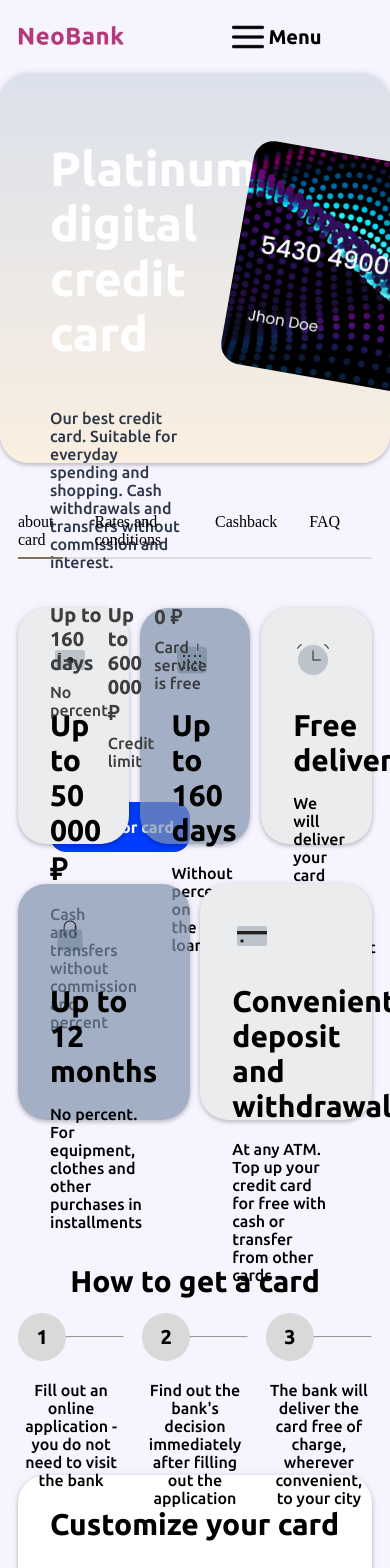
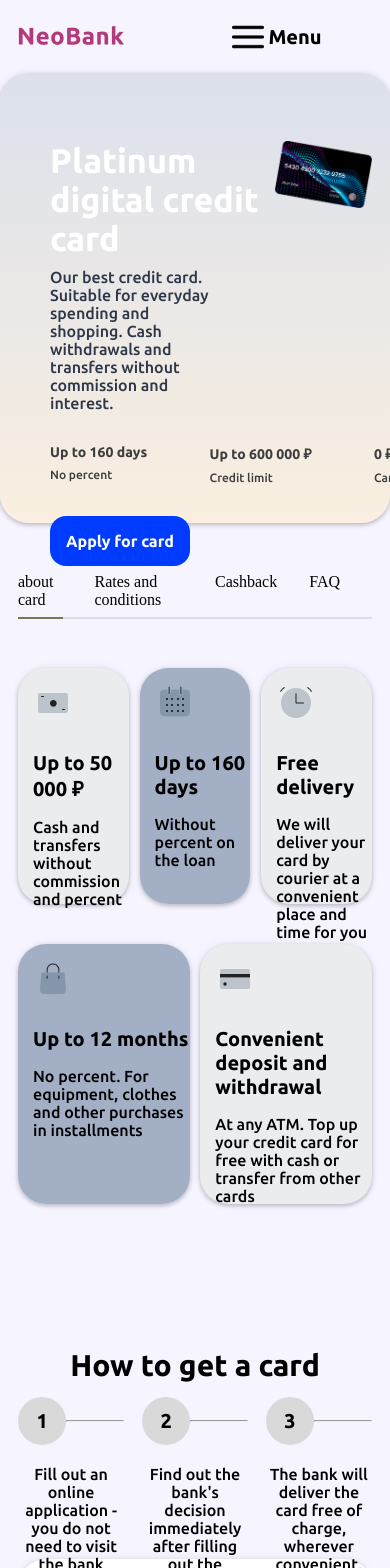
Before and after one commit to ngel9899/NeoBank, a React (Create React App) app: page /loanPage in a window 390 px wide. Shown: the top 1568 px of the page. Built offline with nearby package versions, Linux system fonts and the light colour scheme.

Commit message:
tabs adaptive

```diff
--- a/src/components/form/form.tsx
+++ b/src/components/form/form.tsx
@@ -10,8 +10,9 @@ const arrInput = [
         placeholder: "For Example Doe",
         name: "lastName",
         select: false,
-        required: true
-    },
+        required: true,
+        errorText: "Enter your last name"
+    } as const,
     {
         label: "Your first name",
         caption: "firstName",
@@ -19,8 +20,9 @@ const arrInput = [
         placeholder: "For Example Jhon",
         name: "firstName",
         select: false,
-        required: true
-    },
+        required: true,
+        errorText: "Enter your first name"
+    } as const,
     {
         label: "Your patronymic",
         caption: "middleName",
@@ -29,14 +31,14 @@ const arrInput = [
         name: "middleName",
         select: false,
         required: false
-    },
+    } as const,
     {
         label: "Select term",
         caption: "term",
         name: "term",
         select: true,
         required: true
-    },
+    } as const,
     {
         label: "Your email",
         caption: "email",
@@ -44,8 +46,10 @@ const arrInput = [
         placeholder: "test@gmail.com",
         name: "email",
         select: false,
-        required: true
-    },
+        required: true,
+        pattern: /[a-z0-9!#$%&'*+/=?^_`{|}~-]+(?:\.[a-z0-9!#$%&'*+/=?^_`{|}~-]+)*@(?:[a-z0-9](?:[a-z0-9-]*[a-z0-9])?\.)+[a-z0-9](?:[a-z0-9-]*[a-z0-9])?/,
+        errorText: "Incorrect email address"
+    } as const,
     {
         label: "Your date of birth",
         caption: "birthdate",
@@ -53,8 +57,11 @@ const arrInput = [
         placeholder: "Select Date and Time",
         name: "birthdate",
         select: false,
-        required: true
-    },
+        required: true,
+        min: "1900-01-01",
+        max: "2005-08-01",
+        errorText: "Incorrect date of birth"
+    } as const,
     {
         label: "Your passport series",
         caption: "passportSeries",
@@ -64,8 +71,9 @@ const arrInput = [
         select: false,
         required: true,
         maxLength: 4,
-        minLength: 4
-    },
+        minLength: 4,
+        errorText: "The series must be 4 digits"
+    } as const,
     {
         label: "Your passport number",
         caption: "Passport number",
@@ -75,17 +83,17 @@ const arrInput = [
         select: false,
         required: true,
         maxLength: 6,
-        minLength: 4
-    },
+        minLength: 6,
+        errorText: "The series must be 6 digits"
+    } as const,
 
 ]
 
 
 
 export function Form(){
-    const { register, handleSubmit, control, formState: { errors }  } = useForm<IFormInterface>();
+    const { register, handleSubmit, control, formState:{errors}} = useForm<IFormInterface>({mode: 'onChange'});
     const onSubmit = (data: any) => console.log("отправлено:", data);
-    /*console.log(errors);*/
 
     interface IFormInterface{
         amount: number,
@@ -103,12 +111,15 @@ export function Form(){
         caption: string,
         type?: string,
         placeholder?: string,
-        name: string,
+        name: keyof IFormInterface,
         select: boolean,
         required: boolean,
         maxLength?: number,
         minLength?: number,
-        pattern?: any
+        pattern?: RegExp,
+        min?: any,
+        max?: any,
+        errorText?: string
     }
     interface IInputCard{
         item: IInputCardItem
@@ -123,19 +134,22 @@ export function Form(){
         return <p className="form-selectAmount-content__value">{amount} 000</p>
     }
 
-
     const InputCard = (InputCardItem: IInputCard) =>{
+        let name = InputCardItem.item.name;
         return(
             <div className={InputCardItem.item.caption === "middleName"?"inputCard__Container inputCard-Container__noneAfter" : "inputCard__Container"}>
                 <label>{InputCardItem.item.label}</label>
                 {!InputCardItem.item.select &&
                     <input aria-label={InputCardItem.item.caption} type={InputCardItem.item.type} placeholder={InputCardItem.item.placeholder}
-                           {...register(InputCardItem.item.name, {
-                            required: InputCardItem.item.required,
-                            maxLength: InputCardItem.item.maxLength,
-                            minLength: InputCardItem.item.minLength,
-                            pattern: InputCardItem.item.pattern,
+                           {...register(name, {
+                                required: InputCardItem.item.required,
+                                maxLength: InputCardItem.item.maxLength,
+                                minLength: InputCardItem.item.minLength,
+                                pattern: InputCardItem.item.pattern,
+                                min: InputCardItem.item.min,
+                                max: InputCardItem.item.max
                         })} />
+                    /*({errors[name] && <p>InputCardItem.item.errorText</p>})*/
                 }
                 {InputCardItem.item.select &&
                     <select aria-label={InputCardItem.item.caption} name={InputCardItem.item.name}>
@@ -166,7 +180,7 @@ export function Form(){
                             <div className="form-selectAmount__content">
                                 <h3>Select amount</h3>
                                 <AmountWatched control={control} />
-                                <input type="range" placeholder="amount" {...register("amount", {required: true, max: 600000, min: 15000, pattern: /150000/i})} />
+                                <input type="range" placeholder="amount" {...register("amount", {})} />
                                 <div className="form-selectAmount-content__minMax">
                                     <p>15 000</p>
                                     <p>600 000</p>
@@ -192,32 +206,5 @@ export function Form(){
                 </div>
             </form>
         </section>
-    );
+    )
 }
-
-export function App() {
-    const { register, handleSubmit, formState: { errors } } = useForm();
-    const onSubmit = (data: any) => console.log(data);
-    console.log(errors);
-
-    return (
-        <form onSubmit={handleSubmit(onSubmit)}>
-            <input type="range" placeholder="amount" {...register("amount", {required: true, max: 600000, min: 15000, pattern: /150000/i})} />
-            <input type="text" placeholder="lastName" {...register("lastName", {required: true})} />
-            <input type="text" placeholder="firstName" {...register("firstName", {required: true})} />
-            <input type="text" placeholder="middleName" {...register} />
-            <select {...register("term", { required: true })}>
-                <option value="6 month">6 month</option>
-                <option value="12 month">12 month</option>
-                <option value="18 month">18 month</option>
-                <option value="24 month">24 month</option>
-            </select>
-            <input type="text" placeholder="email" {...register("email", {required: true})} />
-            <input type="datetime" placeholder="birthdate" {...register("birthdate", {required: true})} />
-            <input type="number" placeholder="passportSeries" {...register} />
-            <input type="number" placeholder="passportNumber" {...register("passportNumber", {})} />
-
-            <input type="submit" value="Continue" />
-        </form>
-    );
-}
--- a/src/sass/digitalСreditСard.sass
+++ b/src/sass/digitalСreditСard.sass
@@ -57,4 +57,40 @@
     @include buttonBlue-16
 
 .digitalСreditСard__image
+  width: 39%
   padding-right: 100px
+  img
+    width: 100%
+
+@media screen and (max-width: 1300px)
+  .digitalСreditСard
+    height: 400px
+  .digitalСreditСard__left-bloc
+    width: 70%
+  .digitalСreditСard__image
+    padding-right: 40px
+
+@media screen and (max-width: 1152px)
+  .digitalСreditСard__image
+    padding-right: 0
+
+  .digitalСreditСard__text
+    h1
+      font-size: 34px
+    p
+      @include ubuntuMed-16
+      padding-top: 10px
+
+  .digitalСreditСard__conditions
+    h4
+      font-size: 14px
+    p
+      font-size: 12px
+
+@media screen and (max-width: 690px)
+  .digitalСreditСard
+    height: 450px
+  .digitalСreditСard__conditions
+    width: 450px
+    div[data-descr]
+      margin-right: 20px
--- a/src/sass/form.sass
+++ b/src/sass/form.sass
@@ -93,6 +93,12 @@
     outline: none
     &:focus
       border: solid 2px #5B35D5
+  input:after
+    display: inline-block
+    content: ""
+    width: 24px
+    height: 24px
+    background: url($way-img + "check-close-red.png") no-repeat
 
 .inputCard-Container__noneAfter
   label
--- a/src/sass/subscribe.sass
+++ b/src/sass/subscribe.sass
@@ -62,6 +62,7 @@
       @include ubuntuBold-20
     a
       @include ubuntuBold-20
+    @include ubuntuBold-20
 
   .subscribe__form
     display: inline-block
--- a/src/sass/tabs.sass
+++ b/src/sass/tabs.sass
@@ -72,10 +72,12 @@
 
 .ratesAndConditions__title
   width: 32%
+  margin-right: 69px
   p
     @include ubuntuMed-16
 
 .ratesAndConditions__text
+  width: 68%
   p
     @include ubuntuMed-16
     color: #434343
@@ -132,7 +134,7 @@
     color: #1C1C1E
     list-style: none
     user-select: none
-    padding: 32px 32px 32px 32px
+    padding: 32px
     &:after
       display: block
       content: ""
@@ -143,7 +145,7 @@
   p
     @include ubuntuReg-16
     color: #7B7454
-    padding: 24px 0 25px 32px
+    padding: 24px 69px 25px 32px
 
 .howToGetCard
   padding: 48px 0 46px 0
@@ -181,3 +183,49 @@
     @include ubuntuMed-16
     text-align: center
     padding-top: 20px
+
+@media screen and (max-width: 1240px)
+  .aboutCard-bigCard__card
+    height: 260px
+
+
+@media screen and (max-width: 930px)
+  .aboutCard__card
+    h2
+      font-size: 20px
+
+  .cashback__percent
+    font-size: 24px
+@media screen and (max-width: 860px)
+  .cashback__card
+    width: 48%
+    margin: 2% 1% 0 0
+    &:first-child
+      margin: 2% 1% 0 0
+  .cashback__container
+    padding-right: 20px
+@media screen and (max-width: 770px)
+  .ratesAndConditions
+    width: 100%
+
+@media screen and (max-width: 700px)
+  .aboutCard-smallCard__content
+    padding: 15px 0 0 15px
+
+  .aboutCard-bigCard__content
+    padding: 15px 0 0 15px
+
+  .FAQ-details
+    summary
+      &:after
+        height: 12px
+        width: 18px
+        background: url($way-img + "accordion-marker.png") no-repeat
+        transition: transform .5s
+
+@media screen and (max-width: 590px)
+  .aboutCard-bigCard__content
+    padding: 15px 0 0 15px
+
+  .ratesAndConditions__bloc
+    height: 60px
```
Also changed, not shown: public/img/check-close-red.png (added).
